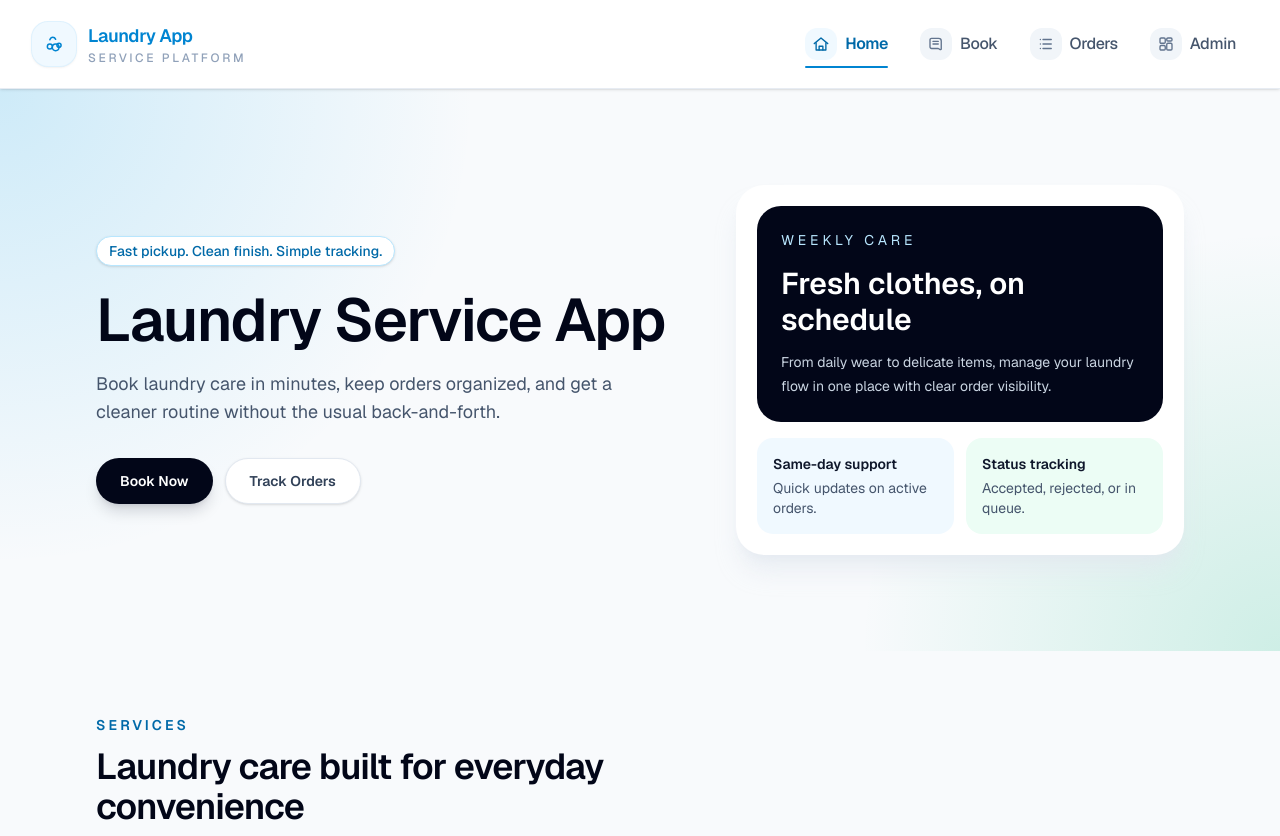
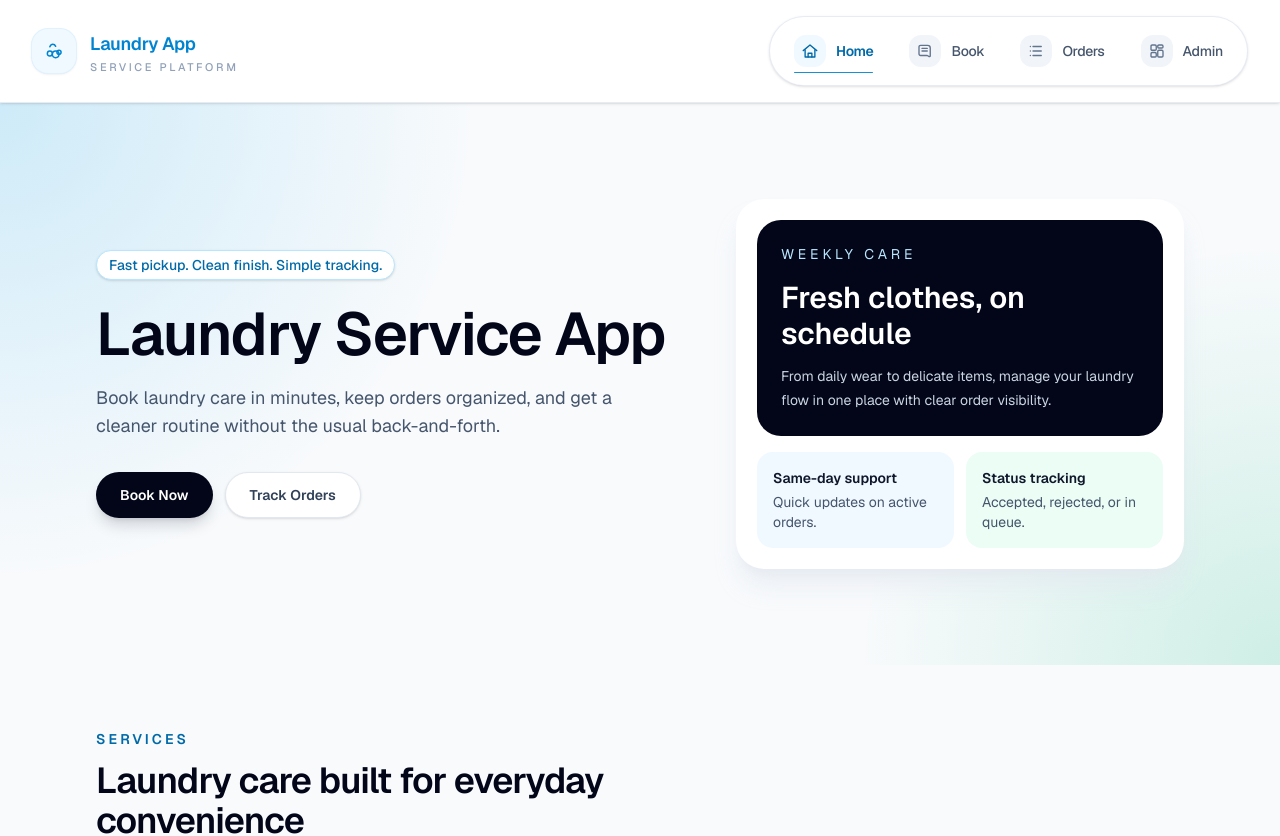
Before and after one commit to nikhilbabupalugudi/laundry-app, a Next.js app: page / in a window 1280 px wide. Shown: the top 836 px of the page. Built offline with nearby package versions, Linux system fonts and the light colour scheme.

Commit message:
nav bar changes

```diff
--- a/components/Navbar.js
+++ b/components/Navbar.js
@@ -93,10 +93,10 @@ function NavItem({ href, label, icon: Icon, isActive, isMobile, onClick }) {
       href={href}
       onClick={onClick}
       className={[
-        "group relative overflow-hidden transition-all duration-300",
+        "group relative transition-colors duration-300",
         isMobile
-          ? "flex items-center gap-3 rounded-2xl px-4 py-3"
-          : "inline-flex items-center gap-2 px-3 py-3",
+          ? "flex items-center gap-3.5 rounded-2xl px-4 py-3.5"
+          : "inline-flex items-center gap-2.5 rounded-full px-4 py-3",
         isActive
           ? "font-semibold text-sky-700"
           : "font-medium text-slate-600 hover:text-sky-700",
@@ -114,13 +114,14 @@ function NavItem({ href, label, icon: Icon, isActive, isMobile, onClick }) {
         <Icon className={isMobile ? "h-5 w-5" : "h-[18px] w-[18px]"} />
       </span>
 
-      <span className="relative z-10 tracking-tight">{label}</span>
+      <span className="relative z-10 text-sm tracking-tight">{label}</span>
 
       <span
         className={[
-          "absolute bottom-1 left-3 h-0.5 rounded-full bg-sky-600 transition-all duration-300",
-          "right-3",
-          isActive ? "scale-x-100 opacity-100" : "scale-x-0 opacity-0 group-hover:scale-x-100 group-hover:opacity-100",
+          "absolute bottom-1.5 left-4 right-4 h-px rounded-full bg-sky-600/90 transition-all duration-300 ease-out",
+          isActive
+            ? "scale-x-100 opacity-100"
+            : "scale-x-0 opacity-0 group-hover:scale-x-100 group-hover:opacity-100",
         ].join(" ")}
         style={{ transformOrigin: "left center" }}
       />
@@ -142,7 +143,7 @@ export default function Navbar() {
         <Link
           href="/"
           onClick={closeMenu}
-          className="flex items-center gap-3 text-sky-600 transition-colors duration-200 hover:text-sky-700"
+          className="flex items-center gap-3.5 text-sky-600 transition-colors duration-300 hover:text-sky-700"
         >
           <span className="flex h-11 w-11 items-center justify-center rounded-2xl bg-sky-50 text-sky-600 shadow-sm ring-1 ring-sky-100">
             <svg
@@ -161,15 +162,15 @@ export default function Navbar() {
             </svg>
           </span>
 
-          <span className="flex flex-col">
-            <span className="text-lg font-semibold tracking-tight">Laundry App</span>
-            <span className="text-xs font-medium uppercase tracking-[0.22em] text-slate-400">
+          <span className="flex flex-col leading-none">
+            <span className="text-lg font-semibold tracking-[-0.02em]">Laundry App</span>
+            <span className="mt-1 text-[11px] font-medium uppercase tracking-[0.24em] text-slate-400">
               Service Platform
             </span>
           </span>
         </Link>
 
-        <nav className="hidden items-center gap-2 md:flex">
+        <nav className="hidden items-center gap-1 rounded-full border border-slate-200/80 bg-white px-2 py-1.5 shadow-sm md:flex">
           {navLinks.map((link) => (
             <NavItem
               key={link.href}
@@ -223,11 +224,13 @@ export default function Navbar() {
       >
         <div className="overflow-hidden">
           <nav
-            className={`px-4 py-4 transition-all duration-300 sm:px-6 ${
-              isOpen ? "translate-y-0" : "-translate-y-2"
+            className={`px-4 py-4 shadow-sm transition-all duration-300 sm:px-6 ${
+              isOpen
+                ? "translate-y-0 scale-100"
+                : "-translate-y-3 scale-[0.98]"
             }`}
           >
-            <div className="mx-auto flex max-w-7xl flex-col gap-2">
+            <div className="mx-auto flex max-w-7xl flex-col gap-1.5">
               {navLinks.map((link) => (
                 <NavItem
                   key={link.href}
```
